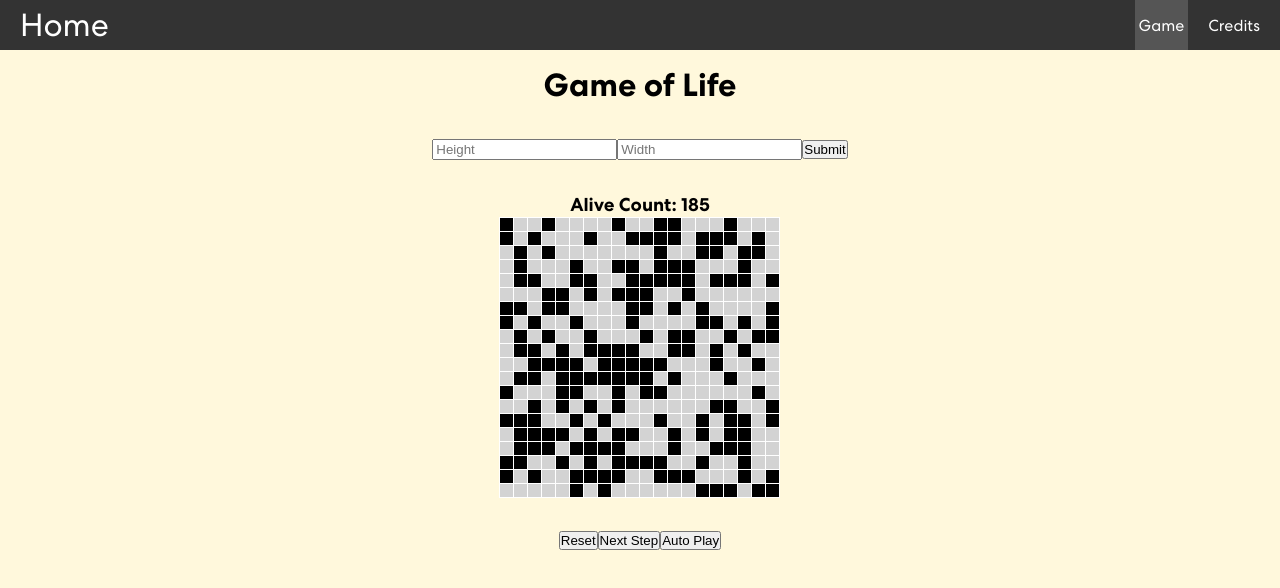
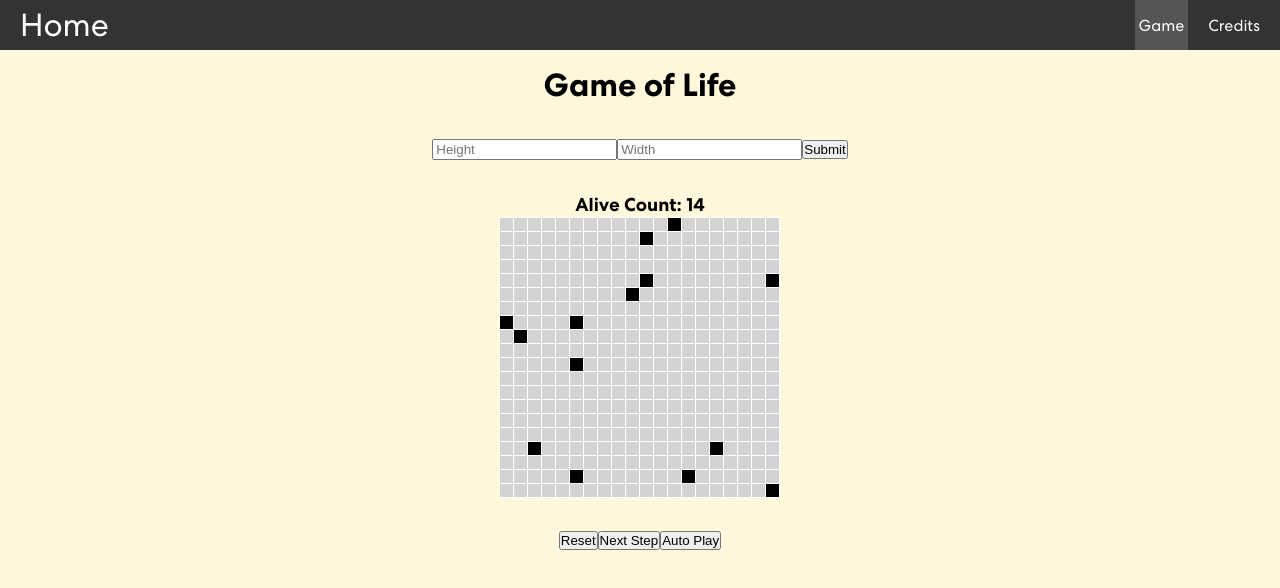
Before and after one commit to JeremyKaku/game-of-life, a React (Vite) app: page /game in a window 1280 px wide. Shown: the top 588 px of the page. Built offline with nearby package versions, Linux system fonts and the light colour scheme.

Commit message:
Added comments to the code

```diff
--- a/src/App.jsx
+++ b/src/App.jsx
@@ -1,4 +1,3 @@
-import { useState } from "react";
 import "./App.css";
 import NavBar from "./components/NavBar";
 import Home from "./pages/Home";
--- a/src/components/Cell.jsx
+++ b/src/components/Cell.jsx
@@ -11,6 +11,7 @@ function Cell(props) {
   let aliveStatus = cellState.cellGrid[props.row][props.col].status;
   let lastAlive = cellState.cellGrid[props.row][props.col].lastAlive;
 
+  // Change the status of the cell when clicked
   function onClick() {
     let newCellState = { ...cellState };
     newCellState.cellGrid[props.row][props.col].status =
@@ -24,6 +25,7 @@ function Cell(props) {
 
   let className = "cell";
 
+  // Set the color of the cell
   if (aliveStatus) {
     switch (lastAlive) {
       case 0:
--- a/src/components/Grid.jsx
+++ b/src/components/Grid.jsx
@@ -7,6 +7,7 @@ function Grid() {
   const { contextValue } = useContext(GameContext);
   const gridComponent = [];
 
+  // Create the grid
   for (let i = 0; i < contextValue.cellState.cellGrid.length; i++) {
     const rowConponent = [];
     const row = contextValue.cellState.cellGrid[i];
--- a/src/context/GameContextProvider.jsx
+++ b/src/context/GameContextProvider.jsx
@@ -1,4 +1,5 @@
 import { createContext, useState } from "react";
+import PropTypes from "prop-types";
 
 export const GameContext = createContext();
 
@@ -6,7 +7,7 @@ export default function GameContextProvider({ children }) {
   const [row, setRow] = useState(20);
   const [col, setCol] = useState(20);
 
-  const [rate, setRate] = useState(0.5);
+  const [rate] = useState(0.05);
 
   const [cellState, setCellState] = useState(() => {
     const initialGrid = Array.from({ length: row }, () =>
@@ -60,6 +61,10 @@ export default function GameContextProvider({ children }) {
     setCol,
   };
 
+  GameContextProvider.propTypes = {
+    children: PropTypes.node.isRequired,
+  };
+
   return (
     <GameContext.Provider value={{ contextValue }}>
       {children}
```
Also changed, not shown: src/pages/GameOfLife.jsx (+9 -0 lines).
